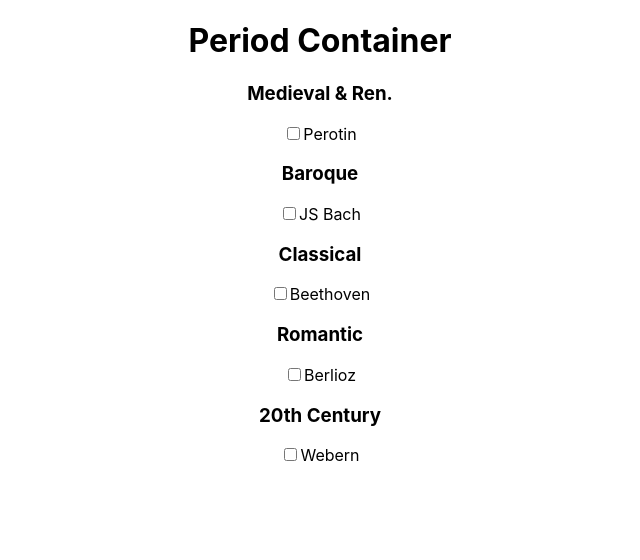
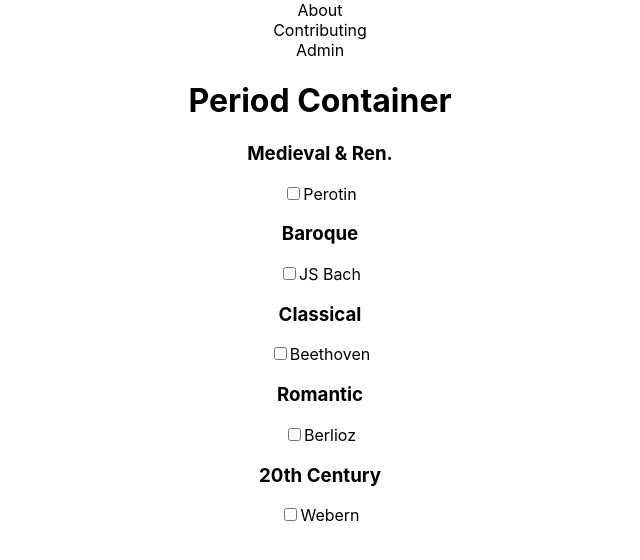
Before and after one commit to QED0711/score-study-react, a React (Create React App) app: page / in a window 1280 px wide. Shown: the top 560 px of the page, without its empty margins (320-960 px from the left). Built offline with nearby package versions, Linux system fonts and the light colour scheme.

Commit message:
added user state

```diff
--- a/src/App.js
+++ b/src/App.js
@@ -5,19 +5,20 @@ import UserContext from "./contexts/UserContext";
 import ComposerContext from "./contexts/ComposerContext";
 
 import NavDesktop from "./components/navigation/NavDesktop";
-import Period from "./components/periods/Period";
 import PeriodContainer from "./components/periods/PeriodContainer";
-import ComposerCheckbox from "./components/periods/ComposerCheckbox";
+
+const testUser = { usename: "qdizon", authorization: "admin" };
 
 function App() {
   const [selectedComposers, setSelectedComposers] = useState([]);
-  console.log(selectedComposers)
+  const [user, setUser] = useState(testUser)
+
   return (
     <div className="App">
-      <UserContext.Provider
-        value={{ usename: "qdizon", authorization: "admin" }}
-      >
-        <ComposerContext.Provider value={{selectedComposers, setSelectedComposers}}>
+      <UserContext.Provider value={user}>
+        <ComposerContext.Provider
+          value={{ selectedComposers, setSelectedComposers }}
+        >
           <NavDesktop />
           <PeriodContainer />
         </ComposerContext.Provider>
--- a/src/components/navigation/NavDesktop.js
+++ b/src/components/navigation/NavDesktop.js
@@ -2,12 +2,13 @@ import React, { useContext } from "react";
 import UserContext from "../../contexts/UserContext";
 
 const NavDesktop = () => {
-  const msg = useContext(UserContext);
-  console.log(msg)
+  const user = useContext(UserContext);
+
   return (
     <nav className="navbar navbar-desktop">
-      <div></div>
-      <div></div>
+      <div>About</div>
+      <div>Contributing</div>
+      {user && user.authorization === "admin" && <div>Admin</div>}
     </nav>
   );
 };
--- a/src/components/periods/ComposerCheckbox.js
+++ b/src/components/periods/ComposerCheckbox.js
@@ -1,29 +1,35 @@
-import React, {useContext} from "react";
-import ComposerContext from '../../contexts/ComposerContext';
+import React, { useContext } from "react";
+import ComposerContext from "../../contexts/ComposerContext";
 
 const ComposerCheckbox = ({ composer }) => {
+  const { selectedComposers, setSelectedComposers } = useContext(
+    ComposerContext
+  );
 
-    const {selectedComposers, setSelectedComposers} = useContext(ComposerContext);
+  const handleClick = composer => {
+    return e => {
+      const checked = document.getElementById(composer.displayName).checked;
+      if (checked) {
+        setSelectedComposers([...selectedComposers, composer.composer]);
+      } else {
+        setSelectedComposers(
+          selectedComposers.filter(name => name !== composer.composer)
+        );
+      }
+    };
+  };
 
-    const handleClick = (composer) => {
-        return (e) => {
-            const checked = document.getElementById(composer.displayName).checked
-            if(checked){
-                setSelectedComposers([...selectedComposers, composer.composer])
-            } else {
-                setSelectedComposers(selectedComposers.filter(name => name !== composer.composer))
-            }
-        }
-    }
-
-    return (
-        <div className="composer-checkbox">
-            <input type="checkbox" id={composer.displayName} value={composer.composer} onClick={handleClick(composer)}/>
-            <label>{composer.displayName}</label>
-        </div>
-    )
-
+  return (
+    <div className="composer-checkbox">
+      <input
+        type="checkbox"
+        id={composer.displayName}
+        value={composer.composer}
+        onClick={handleClick(composer)}
+      />
+      <label htmlFor={composer.displayName}>{composer.displayName}</label>
+    </div>
+  );
 };
 
-
 export default ComposerCheckbox;
```
